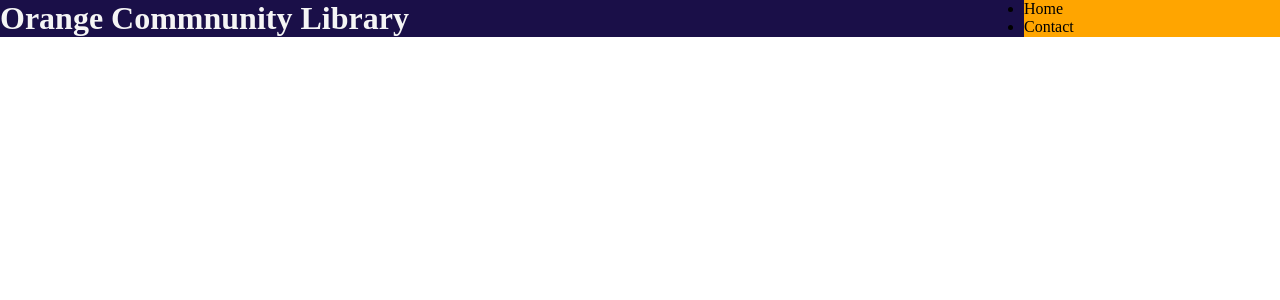
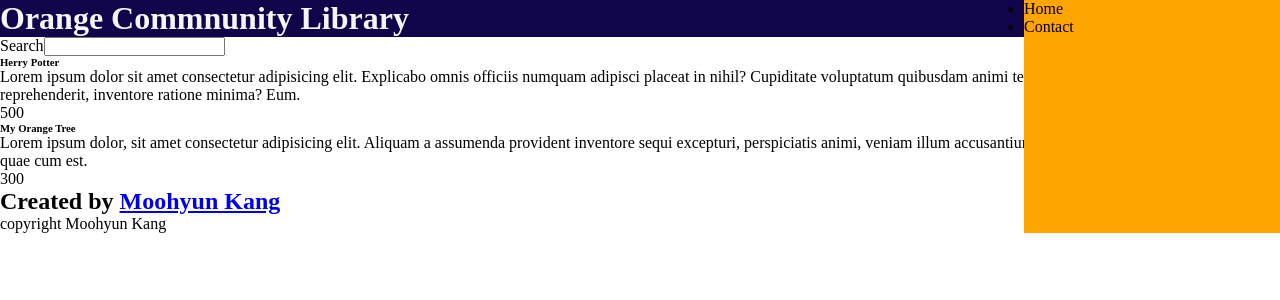
Before and after one commit to grandorca/orange-city-ebook, a React (Create React App) app: page / in a window 1280 px wide. Shown: the top 300 px of the page. Built offline with nearby package versions, Linux system fonts and the light colour scheme.

Commit message:
netlify functions

```diff
--- a/package.json
+++ b/package.json
@@ -3,12 +3,15 @@
   "version": "0.1.0",
   "private": true,
   "dependencies": {
+    "@netlify/functions": "^1.2.0",
     "@testing-library/jest-dom": "^5.16.5",
     "@testing-library/react": "^13.3.0",
     "@testing-library/user-event": "^13.5.0",
+    "@types/node": "^14.18.24",
     "react": "^18.2.0",
     "react-dom": "^18.2.0",
     "react-scripts": "5.0.1",
+    "typescript": "^4.7.4",
     "web-vitals": "^2.1.4"
   },
   "scripts": {
--- a/src/components/App.jsx
+++ b/src/components/App.jsx
@@ -1,12 +1,20 @@
-// import { useState } from "react";
 import Nav from "./interfaces/Nav";
+import Search from "./interfaces/Search";
 import Header from "./Header";
+import Contact from "./Contact";
+import Book from "./Book";
+import Footer from "./Footer";
 
 function App() {
   return (
     <div className="app">
+      <Nav />
+
       <Header />
-      <Nav />
+      <Search />
+      <Book />
+      <Contact />
+      <Footer />
     </div>
   );
 }
--- a/src/components/Book.jsx
+++ b/src/components/Book.jsx
@@ -1,10 +1,33 @@
 // import { useState } from "react";
 
 function Header() {
+  //books
+  const books = [
+    {
+      name: "Herry Potter",
+      summary:
+        "Lorem ipsum dolor sit amet consectetur adipisicing elit. Explicabo omnis officiis numquam adipisci placeat in nihil? Cupiditate voluptatum quibusdam animi tenetur in similique officiis ipsum reprehenderit, inventore ratione minima? Eum.",
+      pageNumber: "500",
+    },
+    {
+      name: "My Orange Tree",
+      summary:
+        "Lorem ipsum dolor, sit amet consectetur adipisicing elit. Aliquam a assumenda provident inventore sequi excepturi, perspiciatis animi, veniam illum accusantium ea sunt eos ut nulla quia possimus quae cum est.",
+      pageNumber: "300",
+    },
+  ];
   return (
-    <header>
-      <h1 className="header-title">Orange Commnunity Library</h1>
-    </header>
+    <div>
+      {books.map((book) => {
+        return (
+          <div key={book.name}>
+            <h6>{book.name}</h6>
+            <p>{book.summary}</p>
+            <span>{book.pageNumber}</span>
+          </div>
+        );
+      })}
+    </div>
   );
 }
 
--- a/src/components/Contact.jsx
+++ b/src/components/Contact.jsx
@@ -1,21 +1,20 @@
 // import { useState } from "react";
 
-function App() {
+function Contact() {
   return (
-    <div className="app">
-      <header className="app-header">
-        <p>
-          Edit <code>src/App.js</code> and save to reload.
-        </p>
-
-        <p>
-          Learn React
-          <br />
-          Illustration by Viktoriya Belinio
-        </p>
-      </header>
+    <div className="contact">
+      <h2>
+        Created by{" "}
+        <a
+          href="https://moohyunkang.netlify.app"
+          target="_blank"
+          rel="noreferrer"
+        >
+          Moohyun Kang
+        </a>
+      </h2>
     </div>
   );
 }
 
-export default App;
+export default Contact;
--- /dev/null
+++ b/src/components/Footer.jsx
@@ -0,0 +1,11 @@
+// import { useState } from "react";
+
+function Footer() {
+  return (
+    <footer>
+      <span>copyright Moohyun Kang</span>
+    </footer>
+  );
+}
+
+export default Footer;
--- a/src/components/interfaces/Search.jsx
+++ b/src/components/interfaces/Search.jsx
@@ -1,21 +1,19 @@
 // import { useState } from "react";
 
-function App() {
+function Search() {
   return (
-    <div className="app">
-      <header className="app-header">
-        <p>
-          Edit <code>src/App.js</code> and save to reload.
-        </p>
-
-        <p>
-          Learn React
-          <br />
-          Illustration by Viktoriya Belinio
-        </p>
-      </header>
+    <div className="search-div">
+      <label className="search-label">
+        Search
+        <input
+          className="search-input"
+          onChange={() => {
+            console.log("change");
+          }}
+        ></input>
+      </label>
     </div>
   );
 }
 
-export default App;
+export default Search;
--- a/src/index.js
+++ b/src/index.js
@@ -4,8 +4,4 @@ import App from "./components/App";
 import "./styles/style.css";
 
 const root = ReactDOM.createRoot(document.getElementById("root"));
-root.render(
-  <React.StrictMode>
-    <App />
-  </React.StrictMode>
-);
+root.render(<App />);
--- a/src/styles/scss/_abstracts.scss
+++ b/src/styles/scss/_abstracts.scss
@@ -1,2 +1,2 @@
-$background-color: #1a0f48;
+$background-color: #10054b;
 $theme-color: orange;
--- a/src/styles/style.css
+++ b/src/styles/style.css
@@ -18,7 +18,7 @@ code {
 }
 
 header {
-  background-color: #1a0f48;
+  background-color: #10054b;
 }
 header .header-title {
   color: whitesmoke;
```
Also changed, not shown: 2 other files (tests, documents, lock files or other folders).
